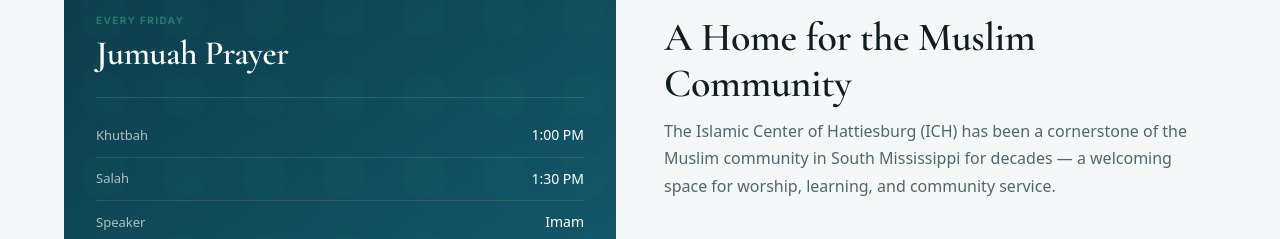
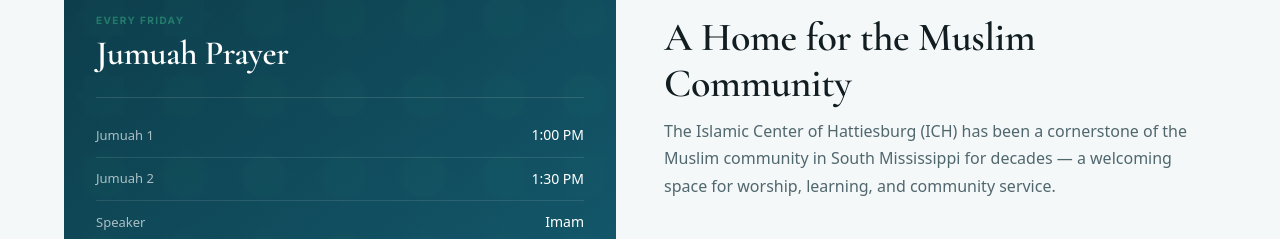
Before and after one commit to asjad-rehman/ichattiesburg, a Next.js app: page / in a window 1280 px wide. Shown: the part 962-1201 px from the top of the page. Built offline with nearby package versions, Linux system fonts and the light colour scheme; no server answers.

Commit message:
fix: revert labels back to Jumuah 1 and Jumuah 2

```diff
--- a/src/components/home-client.tsx
+++ b/src/components/home-client.tsx
@@ -200,8 +200,8 @@
 
   // Formatted Jumuah schedule
   const jumuahItems = [
-    { label: "Khutbah", time: formatTime(jumuah.khutbah) || "1:00 PM" },
-    { label: "Salah", time: formatTime(jumuah.salah) || "1:30 PM" },
+    { label: "Jumuah 1", time: formatTime(jumuah.khutbah) || "1:00 PM" },
+    { label: "Jumuah 2", time: formatTime(jumuah.salah) || "1:30 PM" },
     { label: "Speaker", time: jumuah.speaker || "Imam (TBA)" },
     { label: "Location", time: "211 N 25th Ave" },
   ];
--- a/src/components/prayer-times-client.tsx
+++ b/src/components/prayer-times-client.tsx
@@ -95,8 +95,8 @@
 
   // Formatted Jumuah schedule
   const jumuahItems = [
-    { label: "Khutbah", time: formatTime(jumuah.khutbah) || "1:00 PM" },
-    { label: "Salah", time: formatTime(jumuah.salah) || "1:30 PM" },
+    { label: "Jumuah 1", time: formatTime(jumuah.khutbah) || "1:00 PM" },
+    { label: "Jumuah 2", time: formatTime(jumuah.salah) || "1:30 PM" },
   ];
 
   return (
```
